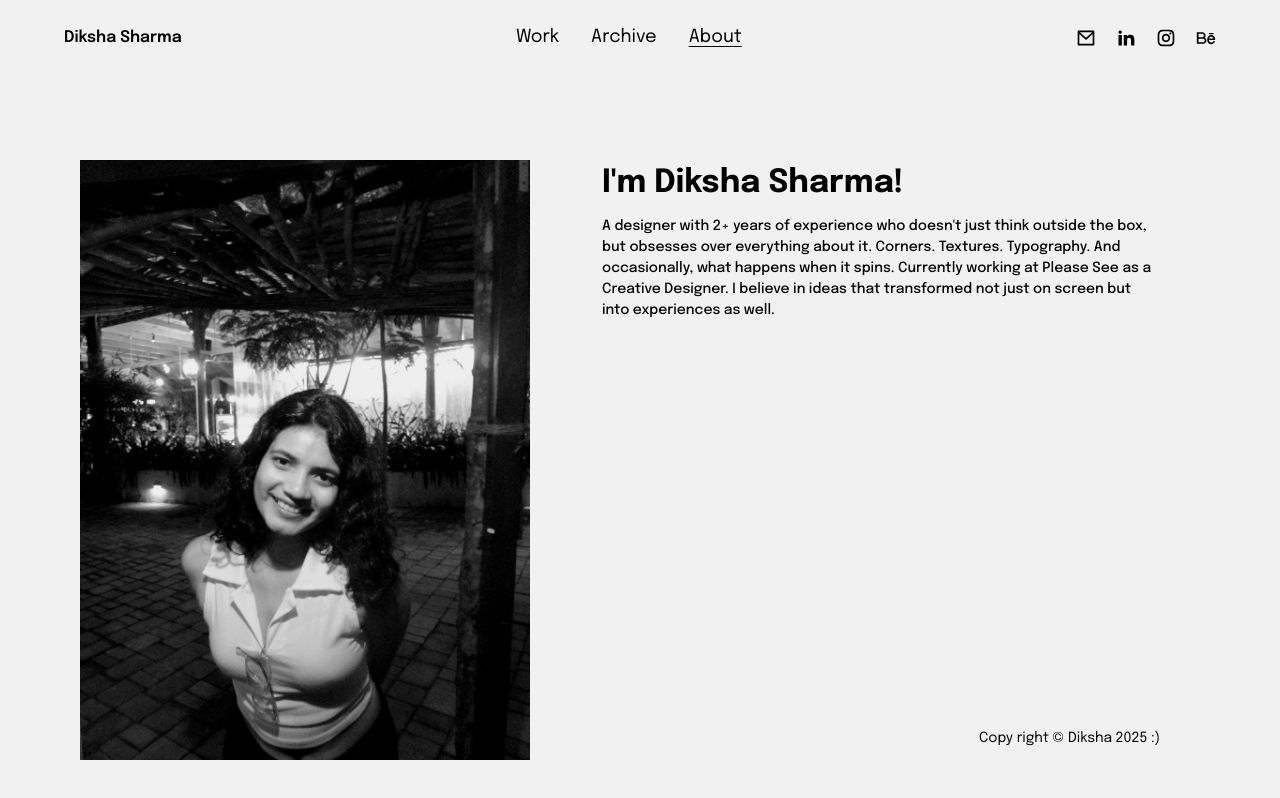
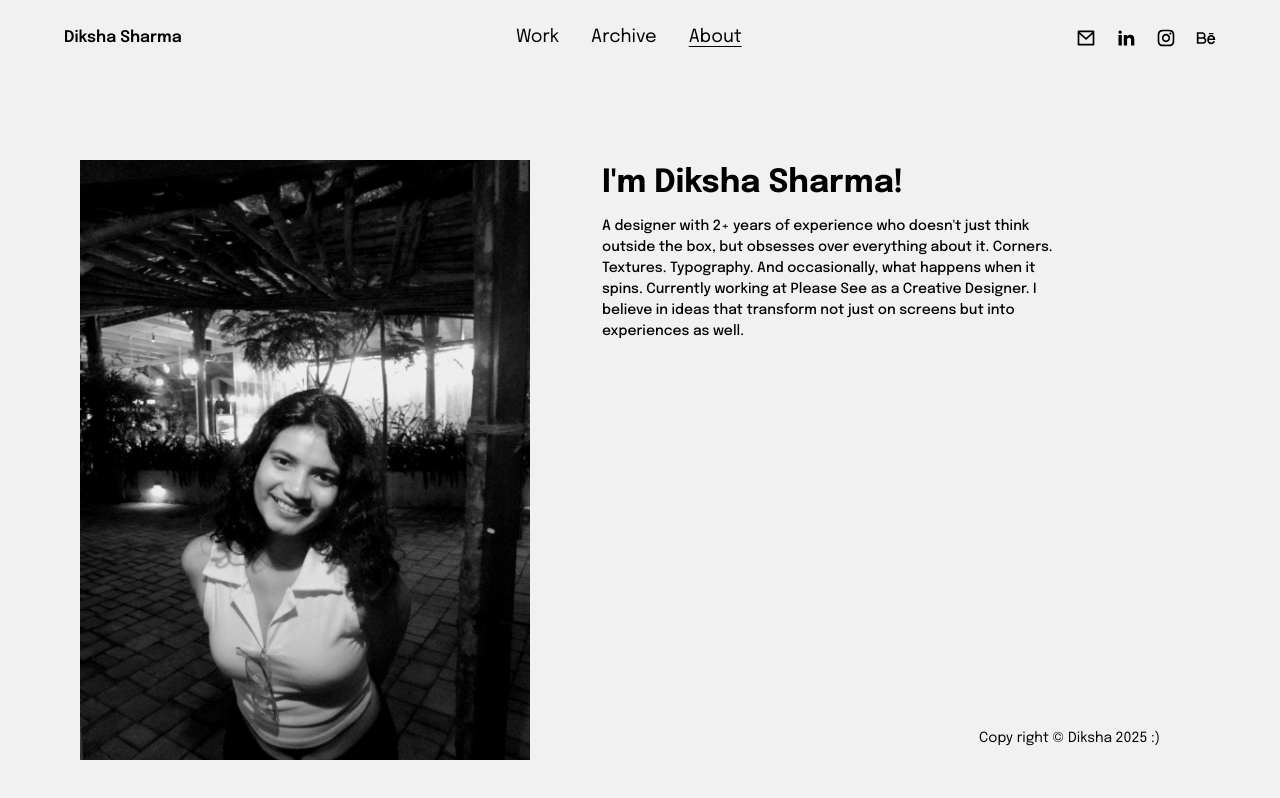
Before and after one commit to kshitij5687/diksha-portfolio, a Next.js app: page /about in a window 1280 px wide. Built offline with nearby package versions, Linux system fonts and the light colour scheme.

Commit message:
addon changes

```diff
--- a/src/app/about/_component/About.tsx
+++ b/src/app/about/_component/About.tsx
@@ -49,13 +49,13 @@ const AboutMe = () => {
             <h3 className="font-bold 2xl:text-[34px] xl:text-[32px] lg:text-[28px] md:text-[23px] sm:text-[20px] about-animate">
               {`I'm Diksha Sharma!`}
             </h3>
-            <p className="font-medium 2xl:text-[16px] lg:text-[14px] md:text-[14px] text-gray-600 2xl:w-[90%] w-full mt-2 about-animate">
-              {`  A designer with 2+ years of experience who doesn't just think
+            <p className="font-medium 2xl:text-[16px] lg:text-[14px] md:text-[14px] text-gray-600 2xl:w-[85%] lg:w-[84%] w-full mt-2 about-animate">
+              {` A designer with 2+ years of experience who doesn't just think
               outside the box, but obsesses over everything about it. Corners.
               Textures. Typography. And occasionally, what happens when it
-              spins. Currently working at Please See as a Creative Designer. I
-              believe in ideas that transformed not just on screen but into
-              experiences as well.`}
+              spins. Currently working at Please See as a Creative Designer. I believe in
+            ideas that transform not just on screens but into experiences as
+            well.`}
             </p>
           </div>
           <div className="flex justify-end py-3 about-animate sm:text-md text-sm">
--- a/src/app/about/_component/Experience.tsx
+++ b/src/app/about/_component/Experience.tsx
@@ -36,7 +36,7 @@ const Experience = () => {
           <h3 className="font-bold text-xl sm:text-[18px] text-[16px]">
             Creative design Intern (Jan - June 2023)
           </h3>
-          <p className="2xl:w-[50%] xl:w-[50%] lg:w-[65%] md:w-[75%] text-gray-600 lg:text-[16px] md:text-[16px] sm:text-[16px] text-[14px]">
+          <p className="2xl:w-[50%] xl:w-[49%] lg:w-[65%] md:w-[75%] text-gray-600 lg:text-[16px] md:text-[16px] sm:text-[16px] text-[14px]">
             For my graduation project, I transformed a typeface from just a
             digital file on the screen into a tangible, experiential PR kit —
             bringing the design to life in a way you can see and touch. After
```
